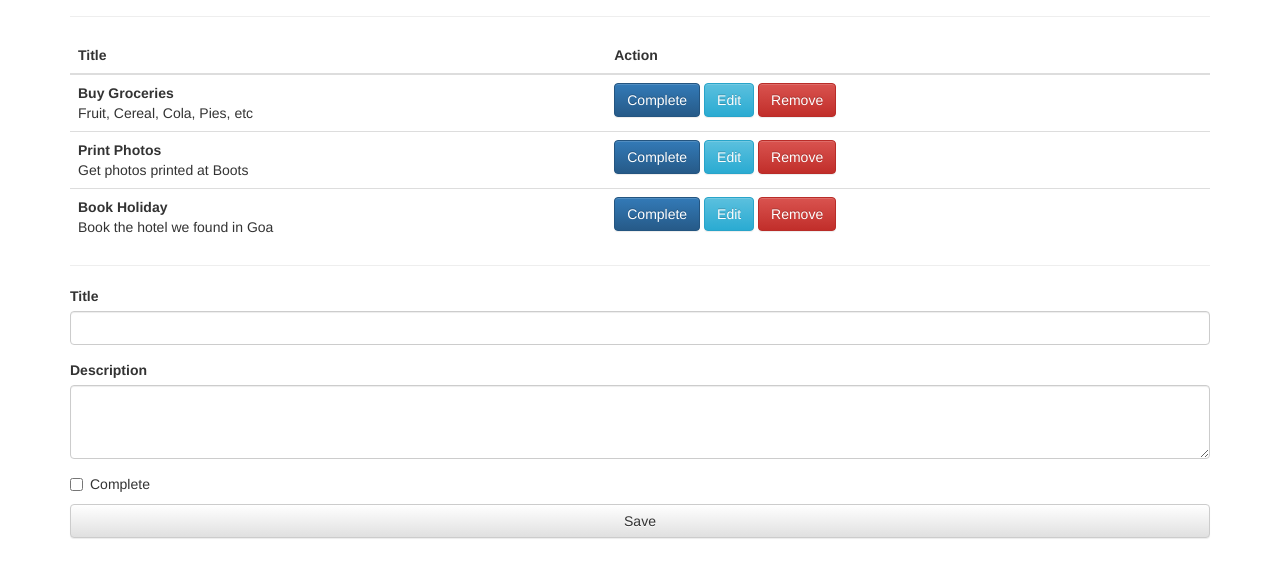
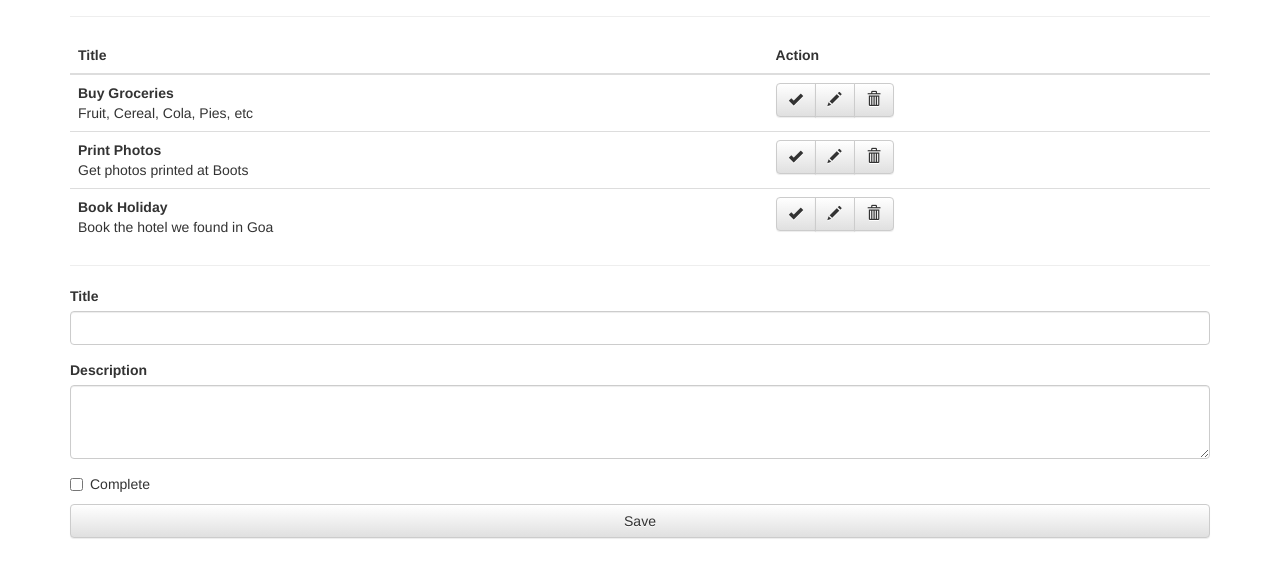
Before and after one commit to atwright147/angular-todo, a website: page index.html in a window 1280 px wide. Shown: the part 83-660 px from the top of the page. Drawn offline with nearby package versions, Linux system fonts and the light colour scheme.

Commit message:
change look of table buttons

```diff
--- a/index.html
+++ b/index.html
@@ -24,9 +24,20 @@
 					<td><strong>{{item.title}}</strong><br>
 						{{item.description}}</td>
 					<td>
-						<button ng-click="toggleComplete(item)" class="btn btn-primary">Complete</button>
-						<button ng-click="editItem(item)" class="btn btn-info">Edit</button>
-						<button ng-click="removeItem(item)" class="btn btn-danger">Remove</button>
+						<div class="btn-group" role="group">
+							<button ng-click="toggleComplete(item)" class="btn btn-default">
+								<span class="glyphicon glyphicon-ok" aria-hidden="true"></span>
+								<span class="sr-only">Complete</span>
+							</button>
+							<button ng-click="editItem(item)" class="btn btn-default">
+								<span class="glyphicon glyphicon-pencil" aria-hidden="true"></span>
+								<span class="sr-only">Edit</span>
+							</button>
+							<button ng-click="removeItem(item)" class="btn btn-default">
+								<span class="glyphicon glyphicon-trash" aria-hidden="true"></span>
+								<span class="sr-only">Remove</span>
+							</button>
+						</div>
 					</td>
 				</tr>
 			</tbody>
```
